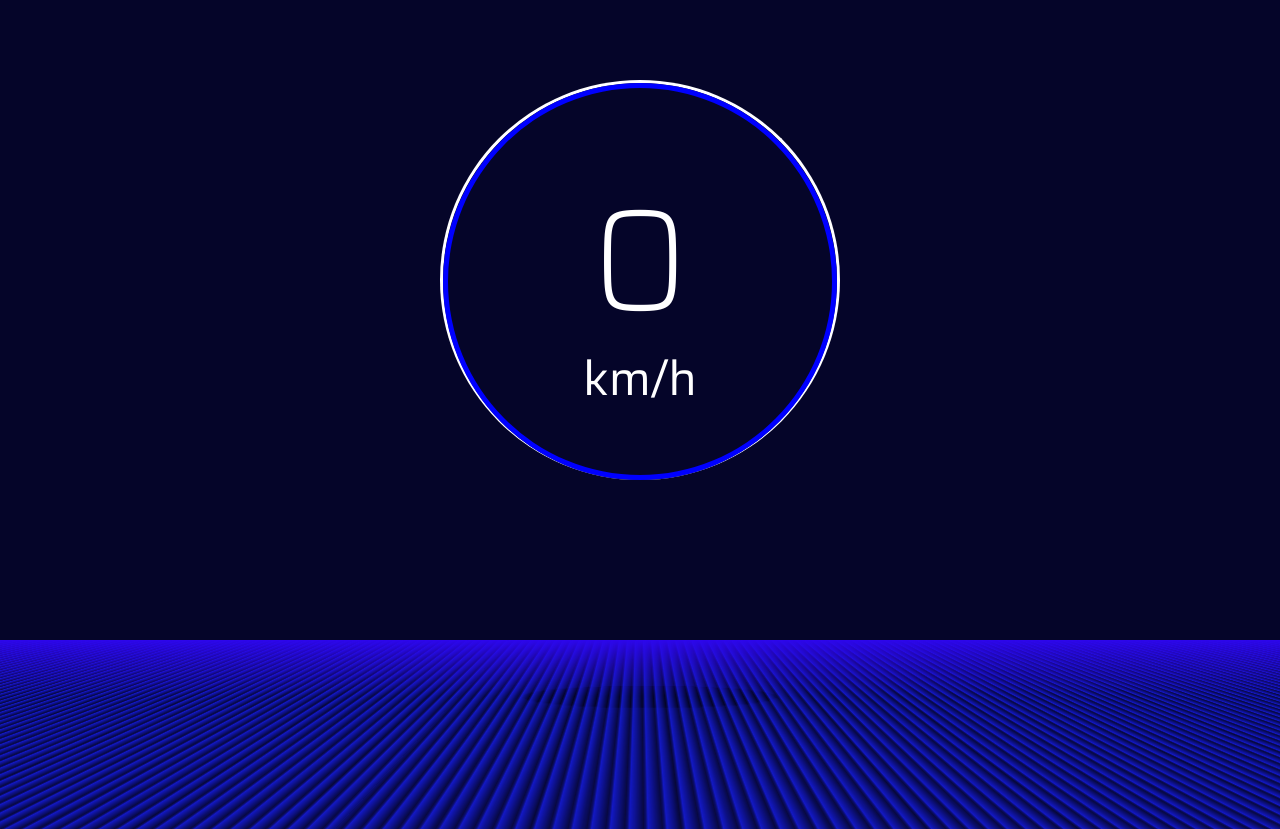
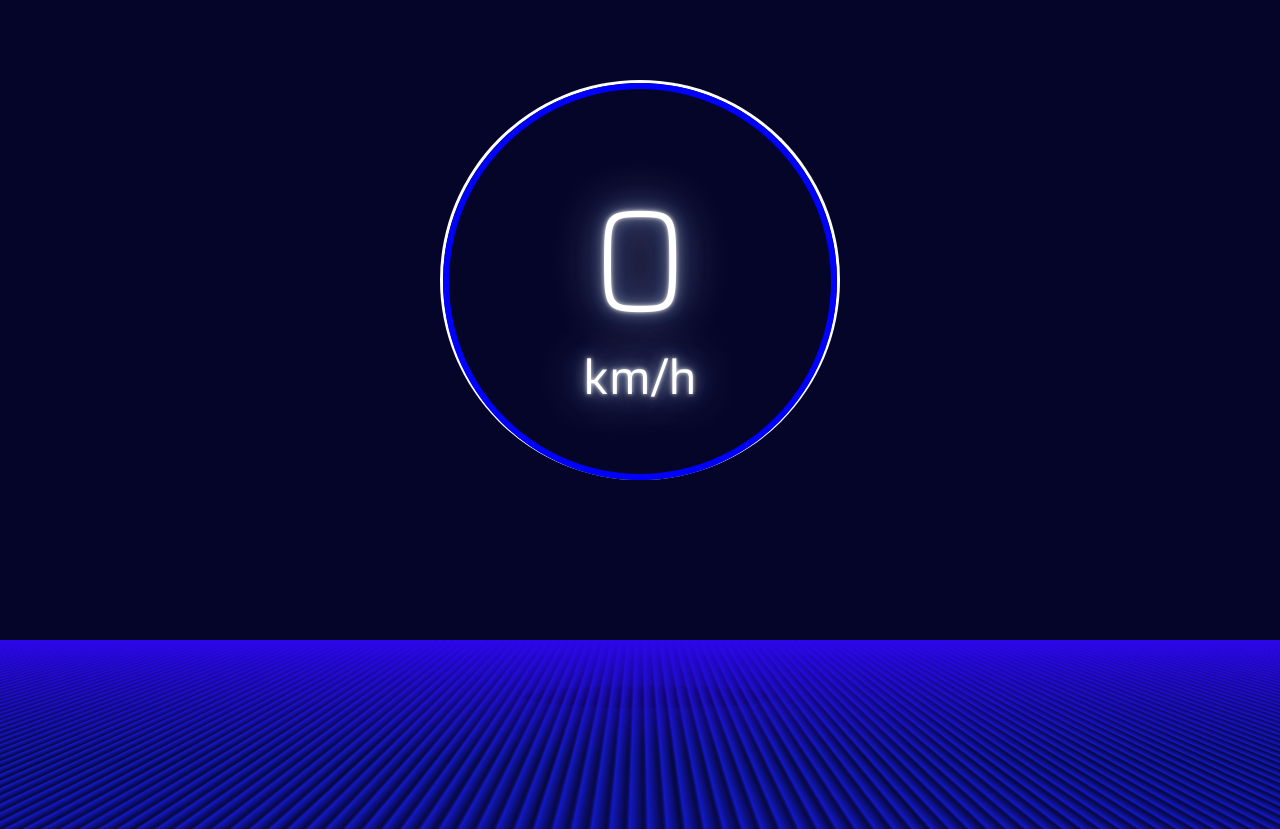
Before and after one commit to RuizJpaul/speedometer-challenge, a plain HTML site: page index.html in a window 1280 px wide. Shown: the top 829 px of the page. Drawn offline with Linux system fonts and the light colour scheme.

Commit message:
letter style modified

```diff
--- a/style.css
+++ b/style.css
@@ -39,7 +39,7 @@ body {
 #circulo {
     width: 100%;
     height: 100%;
-    border: solid 5px blue;
+    border: solid 6px blue;
     border-radius: 50%;
     display: flex;
     flex-direction: column;
@@ -59,6 +59,9 @@ body {
 
 .texto {
     color: white;
+    text-shadow: 0 0 4px rgba(255, 255, 255, 0.877),
+    0 0 14px rgba(255, 255, 255, 0.55), 0 0 28px rgba(14, 119, 248, 0.4),
+    0 0 48px rgba(248, 250, 252, 0.932);
 }
 
 #contenedor-piso {
@@ -103,7 +106,7 @@ body {
     height: 100%;
     background: linear-gradient(to bottom,
             rgb(44, 5, 235) 0%,
-            rgba(247, 242, 242, 0) 50%);
+            rgba(247, 242, 242, 0) 80%);
     pointer-events: none;
     /* no interfiere con clics */
 }
```
